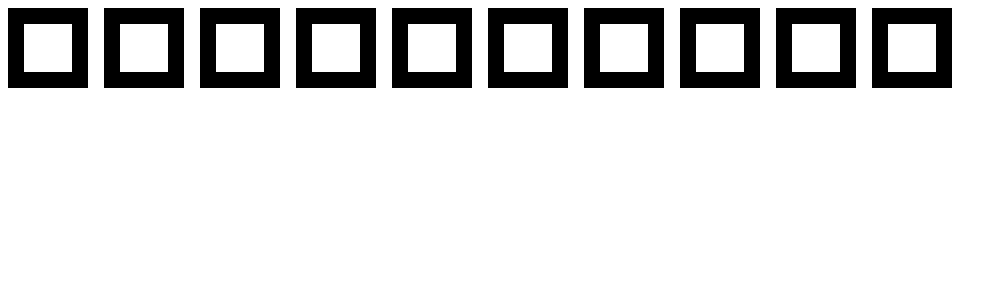
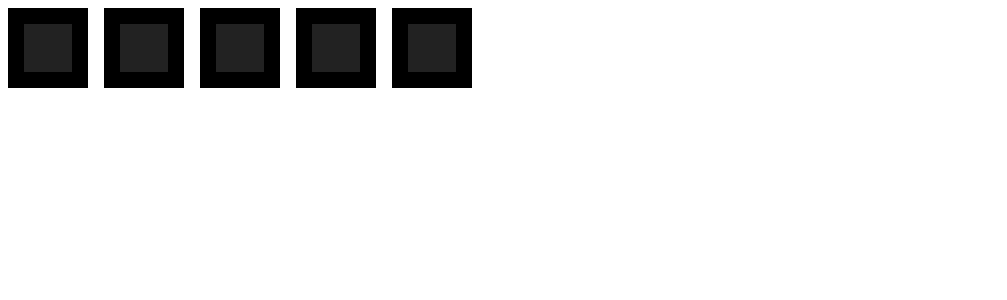
Before and after one commit to brandonfelty/react_tutorial, a React (Create React App) app: page /boxes in a window 1280 px wide. Shown: the top 300 px of the page, without its empty margins (0-1007 px from the left). Built offline with nearby package versions, Linux system fonts and the light colour scheme.

Commit message:
move box component and add on data

```diff
--- /dev/null
+++ b/src/components/Box.jsx
@@ -0,0 +1,16 @@
+import React from 'react';
+
+const Box = ({ on }) => {
+  const styles = {
+    backgroundColor: on ? '#222222' : 'none'
+  }
+  return (
+    <div
+      className='box'
+      style={styles}
+    >
+    </div>
+  )
+}
+
+export default Box
--- a/src/dummyData.js
+++ b/src/dummyData.js
@@ -10,7 +10,7 @@ export const boxData = [
   },
   {
     id: 2,
-    on: true,
+    on: false,
   },
   {
     id: 3,
@@ -18,7 +18,7 @@ export const boxData = [
   },
   {
     id: 4,
-    on: true,
+    on: false,
   },
   {
     id: 5,
@@ -26,7 +26,7 @@ export const boxData = [
   },
   {
     id: 6,
-    on: true,
+    on: false,
   },
   {
     id: 7,
@@ -34,7 +34,7 @@ export const boxData = [
   },
   {
     id: 8,
-    on: true,
+    on: false,
   },
   {
     id: 9,
@@ -42,7 +42,7 @@ export const boxData = [
   },
   {
     id: 10,
-    on: true,
+    on: false,
   },
 ]
 
--- a/src/pages/Boxes.jsx
+++ b/src/pages/Boxes.jsx
@@ -1,24 +1,20 @@
 import React from 'react';
 import { boxData } from '../dummyData';
 import './Boxes.css';
+import Box from '../components/Box';
 
 const Boxes = () => {
   const [boxes, setBoxes] = React.useState(boxData);
-  const handleClick = (e) => {
-    console.log(e)
-  }
 
   return (
     <div className='boxes'>
       {
         boxes.map((box) => (
           box.on &&
-          <div
+          <Box
             key={box.id}
-            className='box'
-            onClick={handleClick}
-          >
-          </div>
+            on={box.on}
+          />
         ))
       }
     </div>
```
